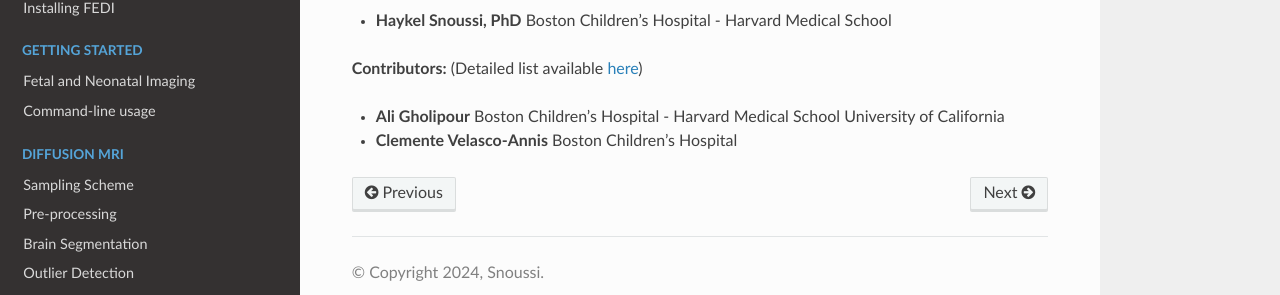
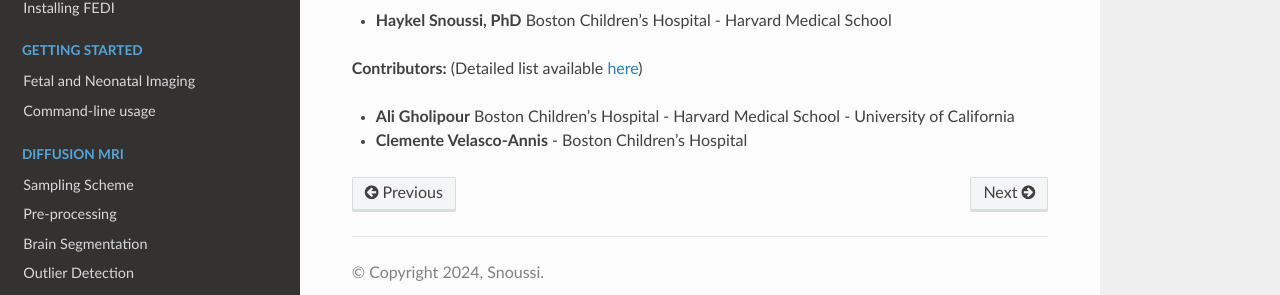
Before and after one commit to FEDIToolbox/FEDI, a Sphinx documentation site: the page built from documentation/source/developer_section/starts.rst, in a window 1280 px wide. Shown: the part 199-494 px from the top of the page. Built offline with Sphinx 7.4.7 and the Read the Docs theme 2.0.0, drawn with Linux system fonts in a browser that asks for light colours.

```diff
--- a/documentation/source/developer_section/starts.rst
+++ b/documentation/source/developer_section/starts.rst
@@ -10,8 +10,7 @@ Development Team
 (Detailed list available `here <https://github.com/FEDIToolbox/FEDI/graphs/contributors/>`__)
 
 - **Ali Gholipour**
-  Boston Children's Hospital - Harvard Medical School
-  University of California
+  Boston Children's Hospital - Harvard Medical School - University of California
 
 - **Clemente Velasco-Annis**
-  Boston Children's Hospital
+  - Boston Children's Hospital
```
